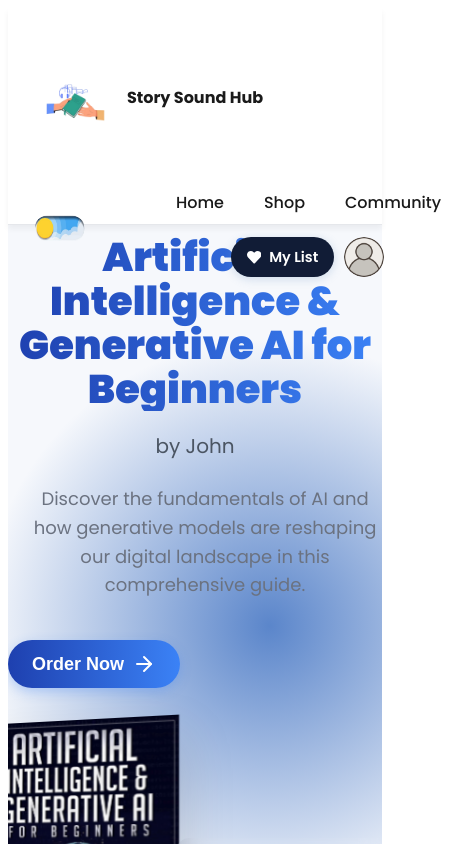
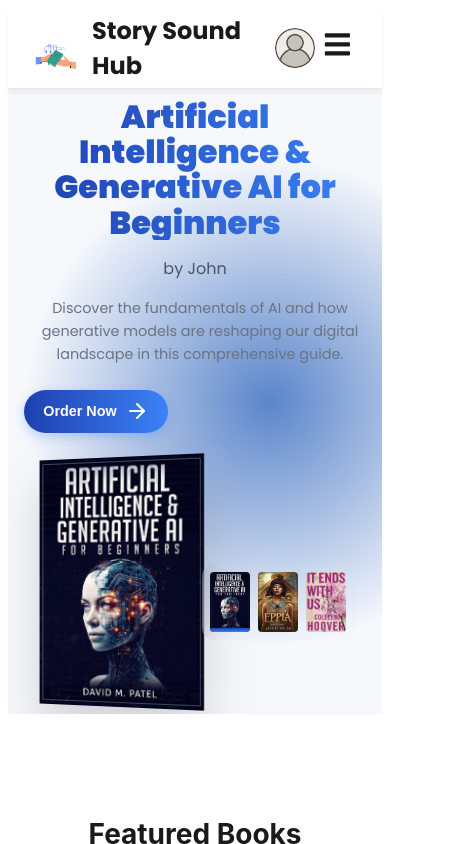
Before and after one commit to Visnumaynan/Storysoundhub, a React (Vite) app in the folder Frontend/: page / in a window 390 px wide. Shown: the top 844 px of the page, 466 px wide, since content can reach past the window. Built offline with nearby package versions, Linux system fonts and the light colour scheme.

Commit message:
Add responsive navigation bar and update footer section

```diff
--- a/Frontend/src/components/Footer/Footer.css
+++ b/Frontend/src/components/Footer/Footer.css
@@ -95,6 +95,7 @@
     margin-bottom: 1.25rem;
     position: relative;
     padding-bottom: 0.75rem;
+    margin-left: 20px;
 }
 
 /* Footer Links */
@@ -109,6 +110,7 @@
     margin-bottom: 0.75rem;
 }
 
+
 .footer-link-item a {
     text-decoration: none;
     color: #6b7280;
@@ -116,7 +118,7 @@
     position: relative;
     padding-left: 0;
     display: flex;
-    align-items: center;
+    margin-top: 25px;
 }
 
 .dark .footer-link-item a {
@@ -221,6 +223,26 @@
     color: #60a5fa;
 }
 
+.footer-links-section {
+    padding: 20px 0;
+    text-align: center;
+  }
+
+.email-link {
+    color: #3498db; /* Blue color */
+    text-decoration: none;
+    font-weight: bold;
+    font-size: 16px;
+    transition: color 0.3s ease, text-decoration 0.3s ease;
+    margin-bottom: 50px;
+  }
+
+  .email-link:hover {
+    color: #2980b9; /* Darker blue on hover */
+    text-decoration: underline;
+  }
+
+
 /* Responsive Styles */
 @media (max-width: 768px) {
     .footer-main {
--- a/Frontend/src/components/Footer/Footer.jsx
+++ b/Frontend/src/components/Footer/Footer.jsx
@@ -1,5 +1,5 @@
 import React from "react";
-import { FaInstagram, FaLinkedin, FaTwitter, FaFacebook } from "react-icons/fa";
+import { FaInstagram, FaLinkedin, FaTwitter, FaFacebook, FaPinterest } from "react-icons/fa";
 import footerLogo from "../../assets/website/logo.png";
 import "./Footer.css"; // Import external CSS
 
@@ -49,14 +49,18 @@ const Footer = () => {
           {/* Connect - Third Column */}
           <div className="footer-contact">
             <h3 className="footer-heading">Connect With Us</h3>
-            <p className="footer-email">hello@storysound.com</p>
+            <a href="mailto:Sdgpcs146@gmail.com" className="email-link">Sdgpcs146@gmail.com</a>
             <div className="social-icons-container">
               <a href="https://www.instagram.com/storysoundhub/?igsh=cWh1a2t4eWJiejFz" target="_blank" rel="noopener noreferrer" aria-label="Instagram">
                 <FaInstagram className="social-icon" />
               </a>
-              <a href="#" aria-label="LinkedIn">
+              <a href="https://www.linkedin.com/company/storysoundhub/" aria-label="LinkedIn">
                 <FaLinkedin className="social-icon" />
               </a>
+              <a href="https://www.pinterest.com/StorySoundHub/" aria-label="Pinterest">
+                <FaPinterest className="social-icon" />
+              </a>
+
             </div>
           </div>
         </div>
--- a/Frontend/src/components/Hero/Hero.css
+++ b/Frontend/src/components/Hero/Hero.css
@@ -263,3 +263,96 @@
     height: 300px;
   }
 }
+@media (max-width: 720px) {
+  .hero {
+    min-height: 550px;
+  }
+
+  .hero-content {
+    max-width: 720px;
+    padding: 0 1.5rem;
+  }
+
+  .hero-text h1 {
+    font-size: 2.25rem;
+  }
+
+  .hero-text .author {
+    font-size: 1.125rem;
+  }
+
+  .hero-text .description {
+    font-size: 1rem;
+    margin-bottom: 2rem;
+  }
+
+  .book-cover {
+    height: 350px;
+  }
+
+  .cta-button {
+    padding: 0.7rem 1.25rem;
+    font-size: 1rem;
+  }
+
+  .selector-item {
+    width: 50px;
+    height: 70px;
+  }
+}
+
+@media (max-width: 480px) {
+  .hero {
+    min-height: 480px;
+  }
+
+  .hero-content {
+    max-width: 480px;
+    padding: 0 1rem;
+  }
+
+  .hero-text-container {
+    padding-right: 0;
+    padding-bottom: 1.5rem;
+  }
+
+  .hero-text h1 {
+    font-size: 2rem;
+    margin-bottom: 0.5rem;
+  }
+
+  .hero-text .author {
+    font-size: 1rem;
+    margin-bottom: 1rem;
+  }
+
+  .hero-text .description {
+    margin-left: 10px;
+    font-size: 0.9rem;
+    margin-bottom: 1.5rem;
+  }
+
+  .cta-button {
+    margin-top: 20px;
+    padding: 0.6rem 1.2rem;
+    font-size: 0.9rem;
+  }
+
+  .book-cover {
+    height: 250px;
+  }
+
+  .book-shadow {
+    bottom: -20px;
+  }
+
+  .book-selector {
+    gap: 0.5rem;
+    padding: 0.5rem;
+  }
+
+  .selector-item {
+    width: 40px;
+    height: 60px;
+  }
+}
--- a/Frontend/src/components/Navbar/Navbar.css
+++ b/Frontend/src/components/Navbar/Navbar.css
@@ -63,7 +63,7 @@
   gap: 0.5rem;
   margin: 0;
   padding: 0;
-  margin-right: -100px;
+  margin-right: -200px;
 }
 
 .menu li {
@@ -88,7 +88,6 @@
 }
 
 /* Cart Icon Button */
-/* Cart Icon Button */
 .cart-icon {
   background: var(--accent-color);
   color: white;
@@ -99,12 +98,7 @@
   align-items: center;
   gap: 0.5rem;
   transition: all 0.3s ease;
-  border: none;
-  cursor: pointer;
-  font-weight: 600;
-  box-shadow: 0 2px 10px rgba(111, 151, 194, 0.3);
   text-decoration: none;
-  background-color:  #111c36;
 }
 
 .cart-icon:hover {
@@ -135,33 +129,97 @@
   transform: scale(1.08);
 }
 
-/* Responsive design */
-@media (max-width: 768px) {
-  .brand {
-    font-size: 1rem;
-  }
-  .logo-img{
-    height: 100px;
+.menu-toggle {
+  display: none;
+  font-size: 1.8rem;
+  background: none;
+  border: none;
+  cursor: pointer;
+  color: var(--text-color);
+}
 
-  }
-  .navbar-container {
-    height: 200px;
-    padding: 0.5rem 0;
+@media (max-width: 720px) {
+
+  .nav-links {
+    display: flex;
+    align-items: center;
+    gap: 1.5rem;
+    justify-content: flex-start; /* Align items to the left */
   }
 
-  .navbar-content {
+  .menu {
+    list-style: none;
+    display: flex;
+    align-items: center;
+    gap: 0.5rem;
+    margin: 0;
+    padding: 0;
+    justify-content: flex-start; /* Ensure menu items stay left */
+  }
+
+  .cart-icon{
+    margin-top: 50px;
+  }
+  .nav-links {
+    display: none;
     flex-direction: column;
-    padding: 1rem;
+    position: absolute;
+    top: 80px;
+    right: 0;
+    width: 100%;
+    background: var(--nav-bg);
+    padding: 1rem 0;
+  }
+
+  .nav-item{
+    margin-top: 40px;
+    justify-items: center;
+  }
+
+  .nav-links.open {
+    display: flex;
+  }
+
+  .menu {
+    flex-direction: column;
+    align-items: center;
+  }
+
+  .menu-toggle {
+    display: block;
+  }
+
+  .logo-img {
+    margin-left: -10px;
+    margin-top: 30px;
+    height: 70px;
+    width: auto;
+    border-radius: 8px;
+  }
+
+  .nav-links{
+    width: 200px;
+    height: 500px;
   }
 
   .nav-links {
+    display: none;
+    flex-direction: column;
+    position: absolute;
+    top: 80px;
+    right: 0;
     width: 100%;
-    justify-content: center;
-    margin-top: 1rem;
+    background: var(--nav-bg);
+    padding: 1rem 0;
   }
 
   .menu {
-    flex-wrap: wrap;
-    justify-content: center;
+    flex-direction: column;
+    align-items: center;
   }
+
+  .menu-toggle {
+    display: block;
+  }
+
 }
--- a/Frontend/src/components/Navbar/Navbar.jsx
+++ b/Frontend/src/components/Navbar/Navbar.jsx
@@ -1,13 +1,14 @@
-import React from "react";
+import React, { useState } from "react";
 import { Link } from "react-router-dom";
+import { FaBars, FaTimes, FaHeart } from "react-icons/fa";
 import Logo from "../../assets/website/logo.png";
 import DarkMode from "./DarkMode";
-import { FaCartShopping } from "react-icons/fa6";
 import UserIcon from "../../assets/website/user .png";
 import "./Navbar.css";
-import { FaHeart } from "react-icons/fa";
 
 const Navbar = () => {
+  const [menuOpen, setMenuOpen] = useState(false);
+
   return (
     <div className="navbar-container dark:bg-gray-900 dark:text-white duration-200">
       <div className="container navbar-content">
@@ -18,31 +19,29 @@ const Navbar = () => {
           </Link>
         </div>
 
-        <div className="nav-links">
+        <div className={`nav-links ${menuOpen ? "open" : ""}`}>
           <div className="dark-mode-container">
             <DarkMode />
           </div>
 
           <ul className="menu">
+            <li><Link to="/" className="nav-item">Home</Link></li>
+            <li><Link to="/shop" className="nav-item">Shop</Link></li>
+            <li><a href="#community" className="nav-item">Community</a></li>
             <li>
-              <Link to="/" className="nav-item">Home</Link>
-            </li>
-            <li>
-              <Link to="/shop" className="nav-item">Shop</Link>
-            </li>
-            <li>
-              <a href="#community" className="nav-item">Community</a>
-            </li>
               <Link to="/CartPage" className="cart-icon">
                 <FaHeart className="inline-block text-white" /> My List
-              </Link>
-             <li>
-              <Link to="/loginRegister" className="user-profile">
-                <img src={UserIcon} alt="User" className="user-icon" />
               </Link>
             </li>
           </ul>
         </div>
+        <Link to="/loginRegister" className="user-profile">
+                <img src={UserIcon} alt="User" className="user-icon" />
+              </Link>
+
+        <button className="menu-toggle" onClick={() => setMenuOpen(!menuOpen)}>
+          {menuOpen ? <FaTimes /> : <FaBars />}
+        </button>
       </div>
     </div>
   );
```
Lines whose indentation alone changed are shown as unchanged.
